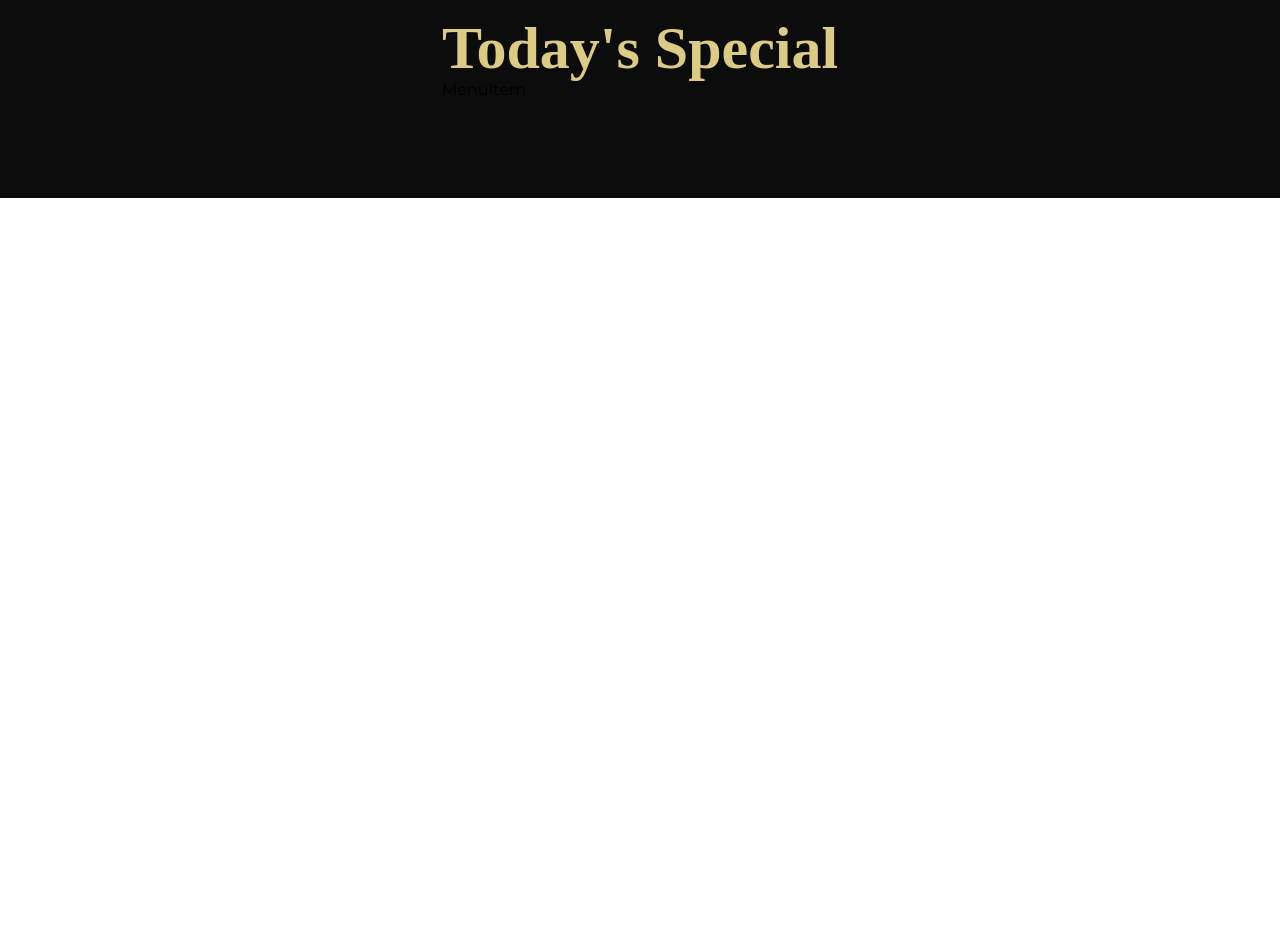
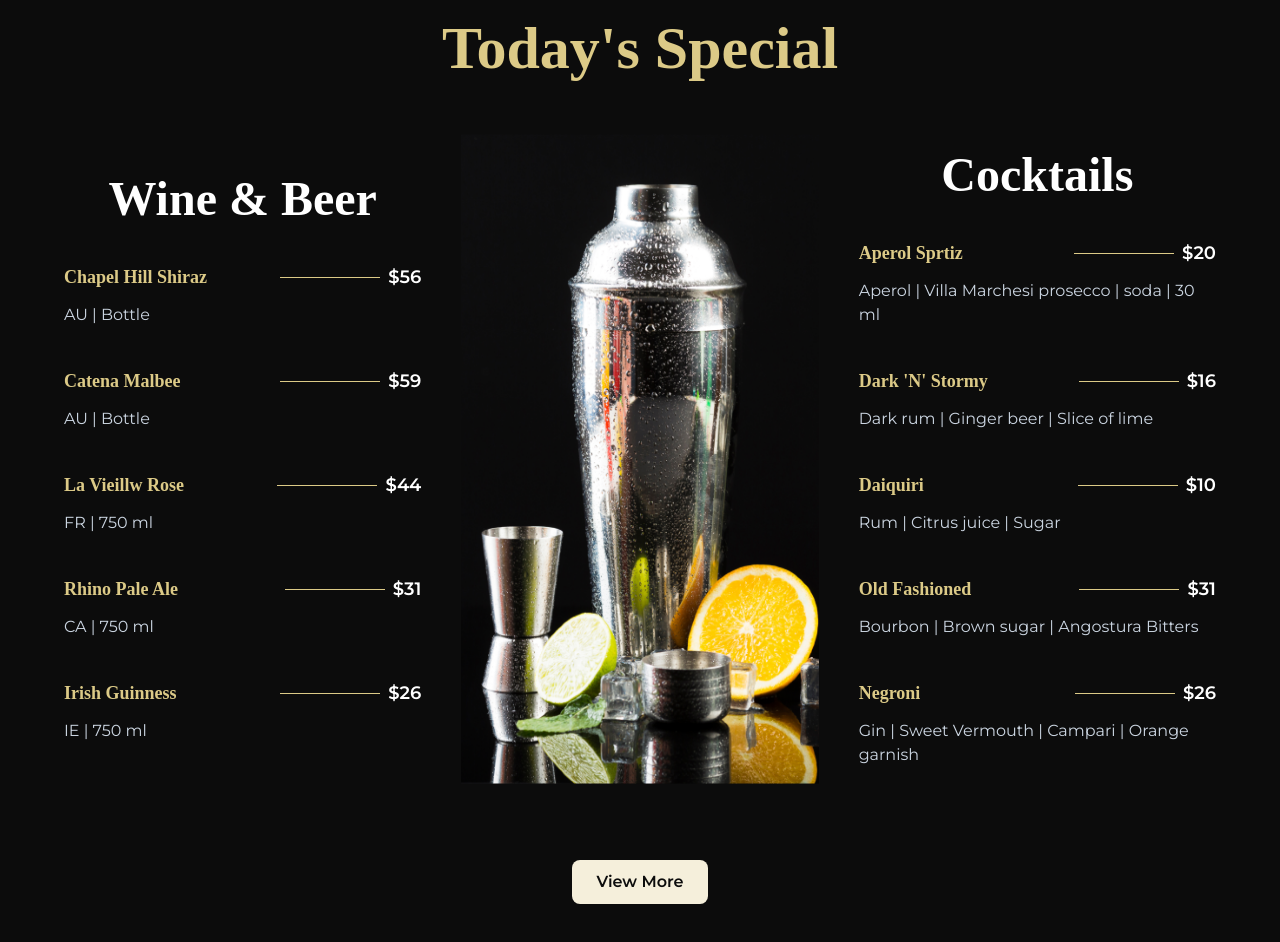
Before and after one commit to Hanhtunaung97/Restaurant-Landing-Page, a React (Vite) app: page / in a window 1280 px wide. Shown: the part 1880-2822 px from the top of the page. Before the commit the page ends 2078 px from the top, so only its background shows below. Built offline with nearby package versions, Linux system fonts and the light colour scheme; a web font is replaced by a local one.

Commit message:
menu section set up complete

```diff
--- a/src/components/Menu.jsx
+++ b/src/components/Menu.jsx
@@ -1,23 +1,58 @@
-import React from 'react'
-import Container from './Container'
-import { MenuItem,SubHeading } from '../utils'
+import React from "react";
+import Container from "./Container";
+import { MenuItem, SubHeading } from "../utils";
+import { data, images } from "../constants";
 
 const Menu = () => {
   return (
-    <Container className={`flex__center`}>
-        <div>
-          <div className='flex flex-col gap-5'>
-            <SubHeading title="Menu that fits your palatte" className={"text-2xl items-center gap-3"}/>
-            <h2 className="text-6xl font-heading font-bold text-golden">Today's Special</h2>
+    <Container>
+      <div className="flex flex-col gap-10 md:gap-14">
+        <div className="flex flex-col gap-5 justify-center items-center">
+          <SubHeading
+            title="Menu that fits your palatte"
+            className={"text-2xl items-center gap-3"}
+          />
+          <h2 className="text-5xl md:text-6xl text-center font-heading font-bold text-golden">
+            Today's Special
+          </h2>
+        </div>
+        <div className="flex flex-col lg:flex-row gap-10 items-center justify-between ">
+          <div className="flex flex-col gap-7 md:gap-10 justify-center items-center w-full flex-1">
+            <h5 className="font-heading text-white text-5xl font-bold">
+              Wine & Beer
+            </h5>
+            {data.wines.map((el, i) => (
+              <MenuItem
+                key={i}
+                title={el.title}
+                price={el.price}
+                tags={el.tags}
+              />
+            ))}
           </div>
-          <div>
-            <MenuItem/>
+          <div className=" flex-1">
+            <img src={images.menu} alt="menu" className="h-[650px] w-full" />
           </div>
-          <div></div>
-          <div></div>
+          <div className="flex flex-col gap-7 md:gap-10 justify-center items-center w-full  flex-1">
+            <h5 className="font-heading text-white text-5xl font-bold">
+              Cocktails
+            </h5>
+            {data.cocktails.map((el, i) => (
+              <MenuItem
+                key={i}
+                title={el.title}
+                price={el.price}
+                tags={el.tags}
+              />
+            ))}
+          </div>
         </div>
+        <div className="text-center mt-5">
+          <button className="custom__button">View More</button>
+        </div>
+      </div>
     </Container>
-  )
-}
+  );
+};
 
-export default Menu
+export default Menu;
--- a/src/utils/MenuItem.jsx
+++ b/src/utils/MenuItem.jsx
@@ -1,9 +1,20 @@
-import React from 'react'
+import React from "react";
 
-const MenuItem = () => {
+const MenuItem = ({ className, title, price, tags }) => {
   return (
-    <div>MenuItem</div>
-  )
-}
+    <div className="flex flex-col gap-3 w-full">
+      <div className="flex  justify-between gap-5 items-center w-full">
+        <h4 className="font-semibold text-lg font-heading text-golden">
+         {title}
+        </h4>
+        <div className="flex items-center justify-center gap-2">
+          <div className="w-[100px] h-[1px] bg-golden my-2 " />
+          <h4 className="font-semibold  text-white text-lg">{price}</h4>
+        </div>
+      </div>
+      <p className=" text-slate-300">{tags}</p>
+    </div>
+  );
+};
 
-export default MenuItem
+export default MenuItem;
```
